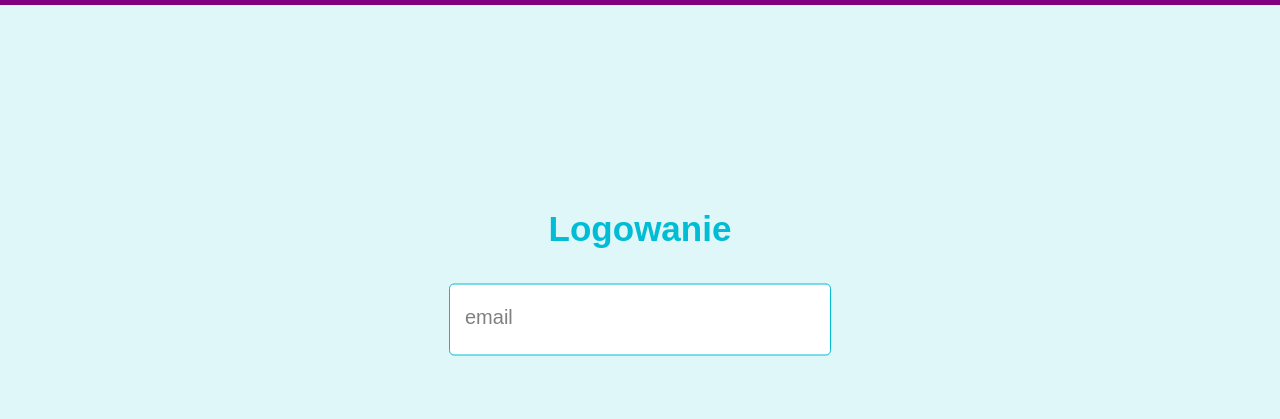
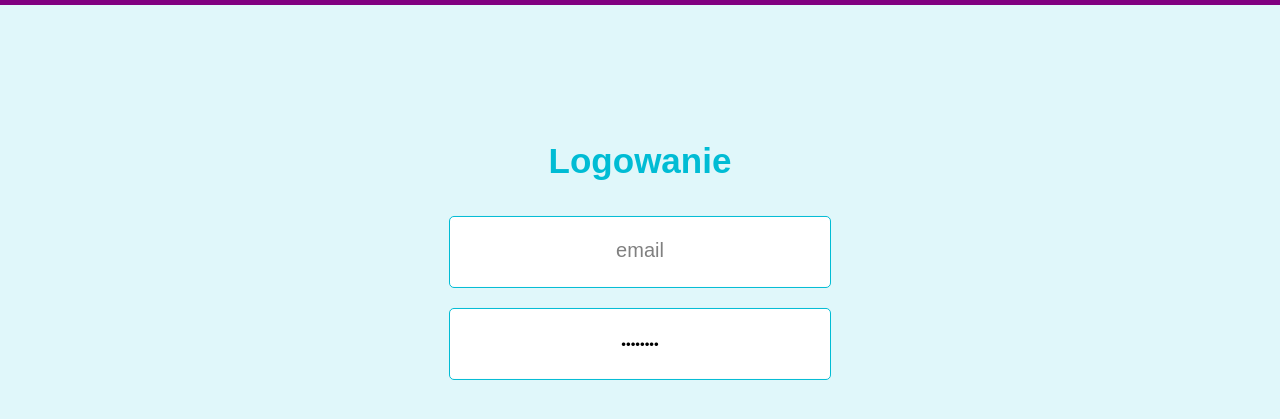
Before and after one commit to marchutm/System-szkol, a Flask app: page / in a window 1280 px wide. Shown: the part 75-494 px from the top of the page. Run offline with Flask 3, Linux system fonts and the light colour scheme.

Commit message:
SCRUM-10

```diff
--- a/static/login_styles.css
+++ b/static/login_styles.css
@@ -51,27 +51,32 @@ body {
 
 form {
     text-align: center;
-    margin-top: 100px;
+    margin-top: 150px;
     transform: translateY(-50%);
+    display: flex;
+    flex-direction: column;
+    align-items: center;
 }
 
 h2 {
-    margin-top: 100px;
     font-size: 35px;
     color: #00bcd4;
     margin-bottom: 35px;
 }
 
-input[type="text"] {
+input[type="text"],
+input[type="password"] {
     width: 350px;
     height: 40px;
     padding: 15px;
     margin-bottom: 20px;
     border: 1px solid #00bcd4;
     border-radius: 5px;
+    text-align: center;
 }
 
-input[type="text"]::placeholder {
+input[type="text"]::placeholder,
+input[type="password"]::placeholder {
     color: #808080;
     font-size: 20px;
 }
--- a/templates/login.html
+++ b/templates/login.html
@@ -16,6 +16,21 @@
     <form>
         <h2>Logowanie</h2>
         <input type="text" id="email" name="email" placeholder="email">
+        <input type="password" id="password" name="password" placeholder="hasło" value="********">
     </form>
+
+    <script>
+        document.getElementById('password').addEventListener('focus', function() {
+            if (this.value === '********') {
+                this.value = '';
+            }
+        });
+
+        document.getElementById('password').addEventListener('blur', function() {
+            if (this.value === '') {
+                this.value = '********';
+            }
+        });
+    </script>
 </body>
 </html>
```
